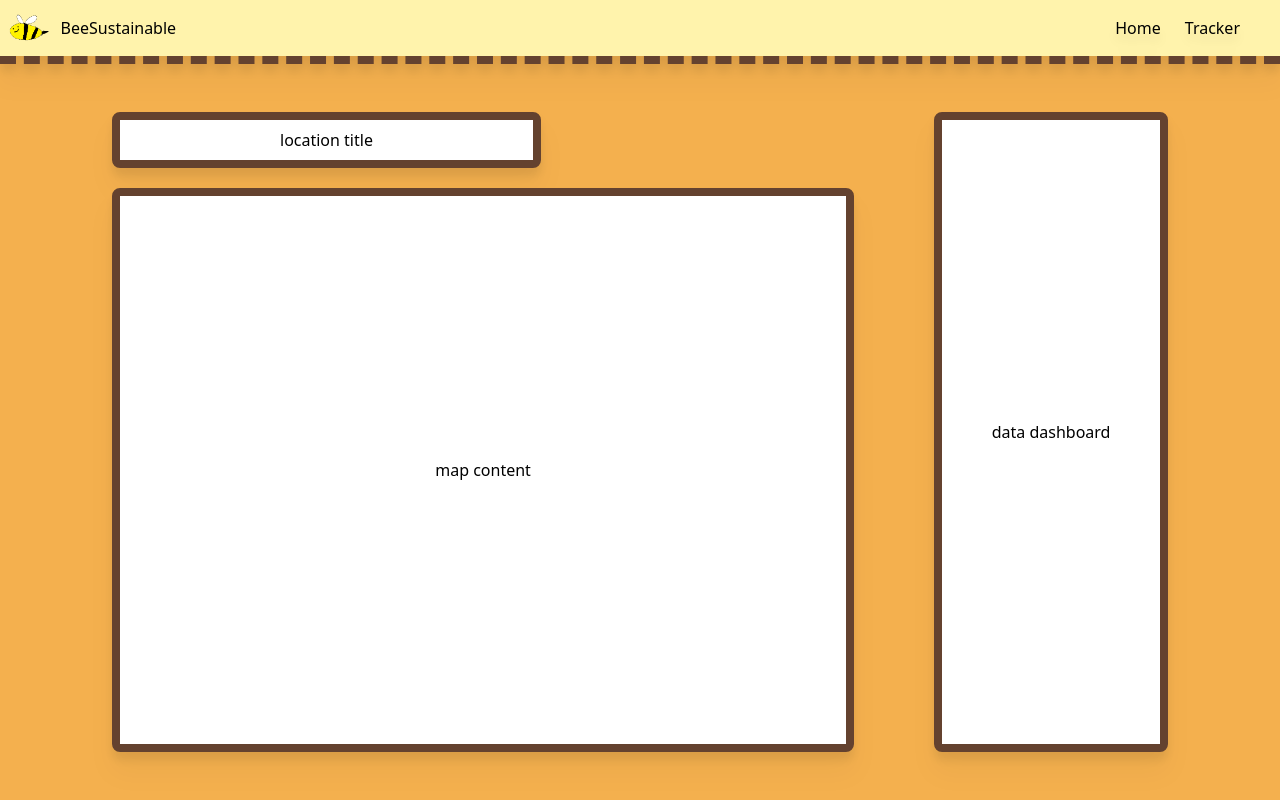
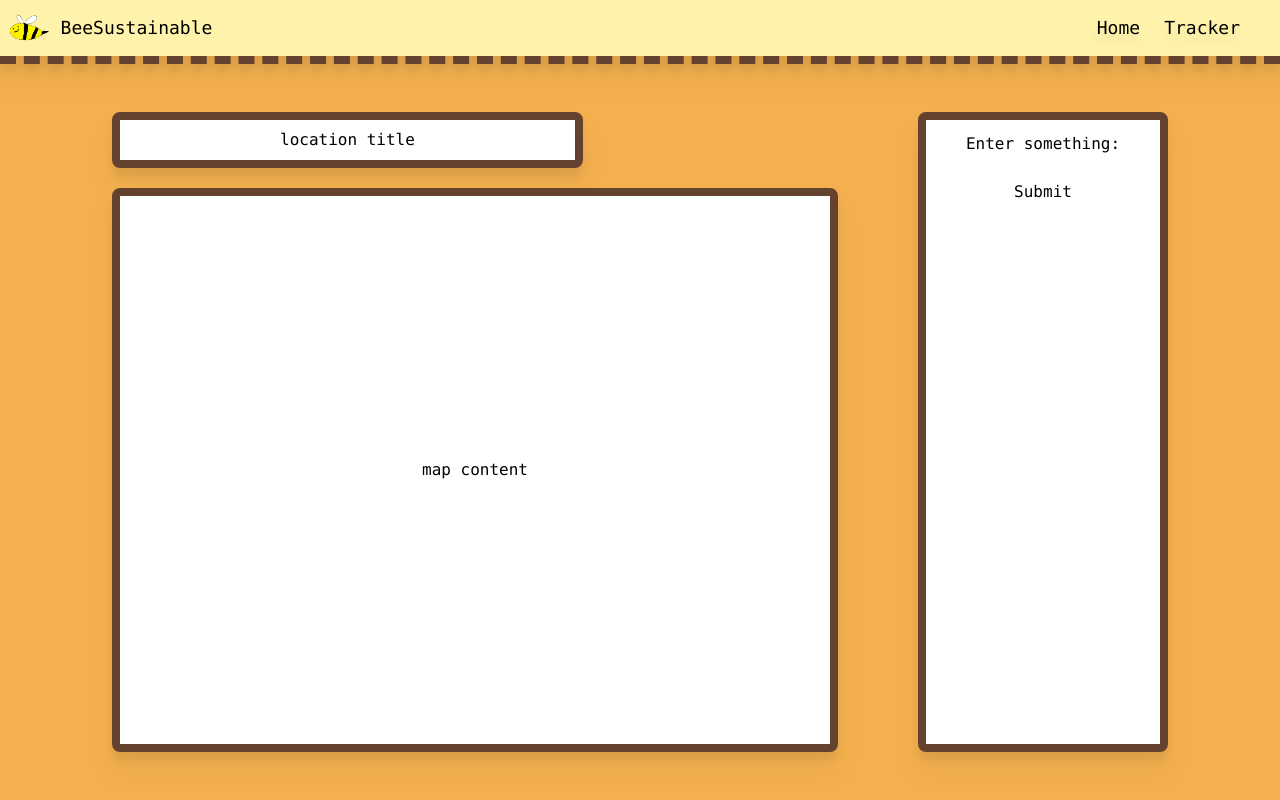
Before and after one commit to ben123-source/beesustainable, a React (Create React App) app: page /tracker in a window 1280 px wide. Built offline with nearby package versions, Linux system fonts and the light colour scheme.

Commit message:
Font changes and data dashboard start

```diff
--- a/src/Navbar.js
+++ b/src/Navbar.js
@@ -5,7 +5,7 @@ const Navbar = () => {
 	const navigate = useNavigate();
 
 	return (
-		<div class="border-[#64422F] border-b-8 border-dashed drop-shadow-xl">
+		<div class="border-[#64422F] border-b-8 border-dashed drop-shadow-xl font-lucida text-lg">
 			<div className="bg-[#FFF3AC] w-screen h-14 flex justify-between items-center">
 				<div className="flex items-center h-full ml-2">
 					<img src={logo} alt="beelogo" className="h-1/2" />
--- a/src/Tracker.js
+++ b/src/Tracker.js
@@ -1,10 +1,11 @@
 import Navbar from "./Navbar";
+import UserInputForm from "./UserInputForm";
 import React from "react";
 const Tracker = () => {
 	return (
 		<div className="flex flex-col  bg-[#F4B04E] min-h-screen">
 			<Navbar />
-			<div class="flex grow basis-full px-28 py-12 justify-between gap-20 ">
+			<div class="flex grow basis-full px-28 py-12 justify-between gap-20 font-lucida">
 				<div class="basis-4/5 flex flex-col gap-5 text-center ">
 					<div class="px-40 self-start bg-white grow-1 basis-14 border-[#64422F] border-8 rounded-lg drop-shadow-xl flex">
 						<div class="justify-center self-center">location title</div>
@@ -14,7 +15,10 @@ const Tracker = () => {
 					</div>
 				</div>
 				<div class="flex bg-white basis-1/4 text-center block border-[#64422F] border-8 rounded-lg drop-shadow-xl">
-					<div class="self-center grow">data dashboard</div>
+					<div class="block p-3 self-center min-h-full min-w-full overflow-y-scroll">
+						{" "}
+						<UserInputForm />
+					</div>
 				</div>
 			</div>
 		</div>
--- /dev/null
+++ b/src/UserInputForm.js
@@ -0,0 +1,32 @@
+import React, { useState } from "react";
+
+const UserInputForm = () => {
+	// State to store the user input
+	const [inputValue, setInputValue] = useState("");
+
+	// Event handler for input change
+	const handleInputChange = (event) => {
+		setInputValue(event.target.value);
+	};
+
+	// Event handler for form submission
+	const handleSubmit = (event) => {
+		event.preventDefault();
+		// Do something with the input value (e.g., send it to a server, update state, etc.)
+		console.log("User entered:", inputValue);
+	};
+
+	return (
+		<form onSubmit={handleSubmit}>
+			<label>
+				Enter something:
+				{/* Input field with value and onChange controlled by state */}
+				<input type="text" value={inputValue} onChange={handleInputChange} />
+			</label>
+			{/* Button to submit the form */}
+			<button type="submit">Submit</button>
+		</form>
+	);
+};
+
+export default UserInputForm;
--- a/tailwind.config.js
+++ b/tailwind.config.js
@@ -4,26 +4,39 @@ module.exports = {
 	theme: {
 		extend: {
 			colors: {
-        customGray: '#64422F',
+				customGray: "#64422F",
+			},
+			fontFamily: {
+				"lucida": [
+					"Lucida Console",
+					"Lucida Sans Typewriter",
+					"monaco",
+					"Bitstream Vera Sans Mono",
+					"monospace",
+				],
 			},
 		},
 	},
 	plugins: [
 		function ({ addUtilities, addVariant, e }) {
 			// Add a custom variant for hover state
-      addVariant('hover', ({ modifySelectors, separator }) => {
+			addVariant("hover", ({ modifySelectors, separator }) => {
 				modifySelectors(({ className }) => {
 					return `.${e(`hover${separator}${className}`)}:hover`;
 				});
 			});
 
 			// Add custom utilities for dashed underline
-      addUtilities({
-        '.underline-dashed': {
-          textDecoration: 'underline',
-          textDecorationStyle: 'dashed',
-        }
-      }, ['hover']); // Apply this utility on hover
-    }
+			addUtilities(
+				{
+					".underline-dashed": {
+						textDecoration: "underline",
+						textDecorationStyle: "dashed",
+					},
+				},
+				["hover"]
+			); // Apply this utility on hover
+		},
 	],
-}
+};
+/*font-family: "Brush Script MT", cursive; font-size: 24px; font-style: normal; font-variant: normal; font-weight: 700; line-height: 26.4px; */
```
Lines whose indentation alone changed are shown as unchanged.
